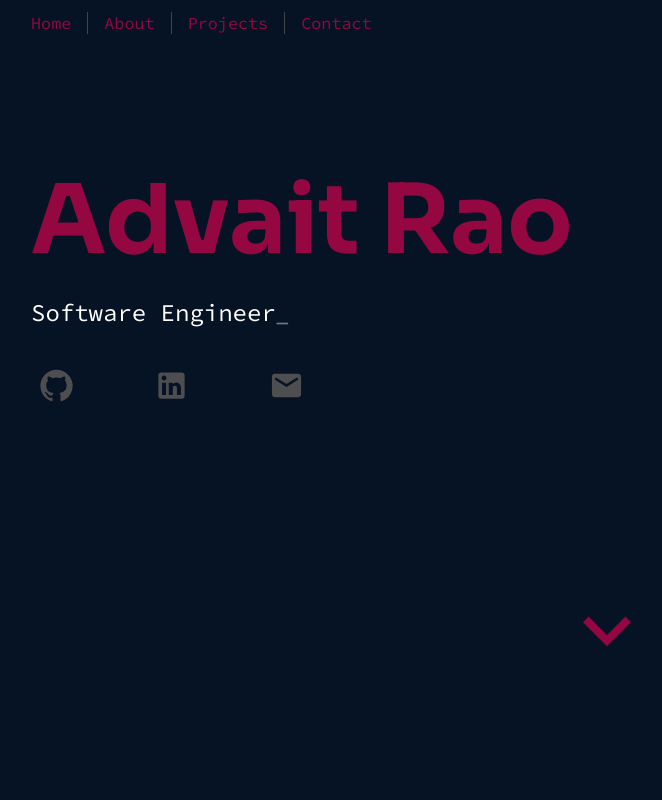
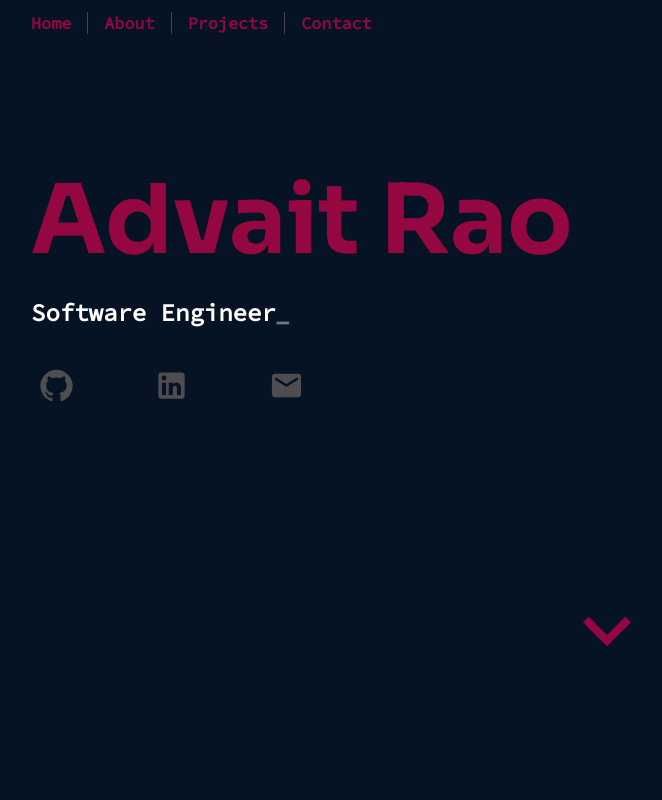
Before and after one commit to advait-rao/Advait, a React (Create React App) app: page / in a window 1280 px wide. Shown: the top 800 px of the page, without its empty margins (33-695 px from the left). Built offline with nearby package versions, Linux system fonts and the light colour scheme.

Commit message:
font weight for subtitle and nav links

```diff
--- a/src/App.css
+++ b/src/App.css
@@ -93,6 +93,7 @@
 
 .navlink {
     color: #950740;
+    font-weight: bold;
 }
 .navlink:link {
     text-decoration: none;
--- a/src/views/Home.jsx
+++ b/src/views/Home.jsx
@@ -34,6 +34,7 @@ const Home = (props) => {
                         fontSize: '3vh',
                         paddingTop: '1rem',
                         fontFamily: 'Source Code Pro',
+                        fontWeight: 'bold',
                     }}
                 >
                     Software Engineer<i className='blink'>_</i>
```
